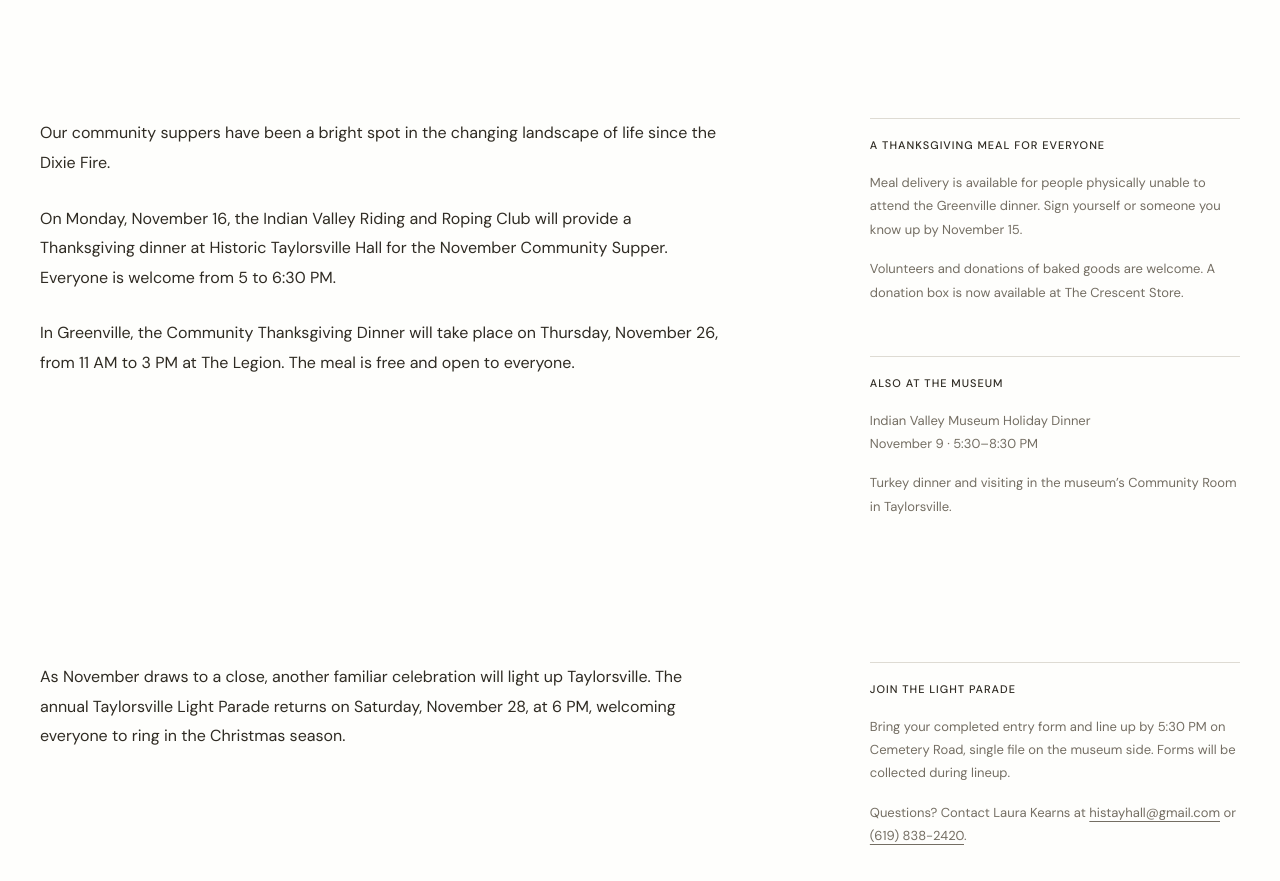
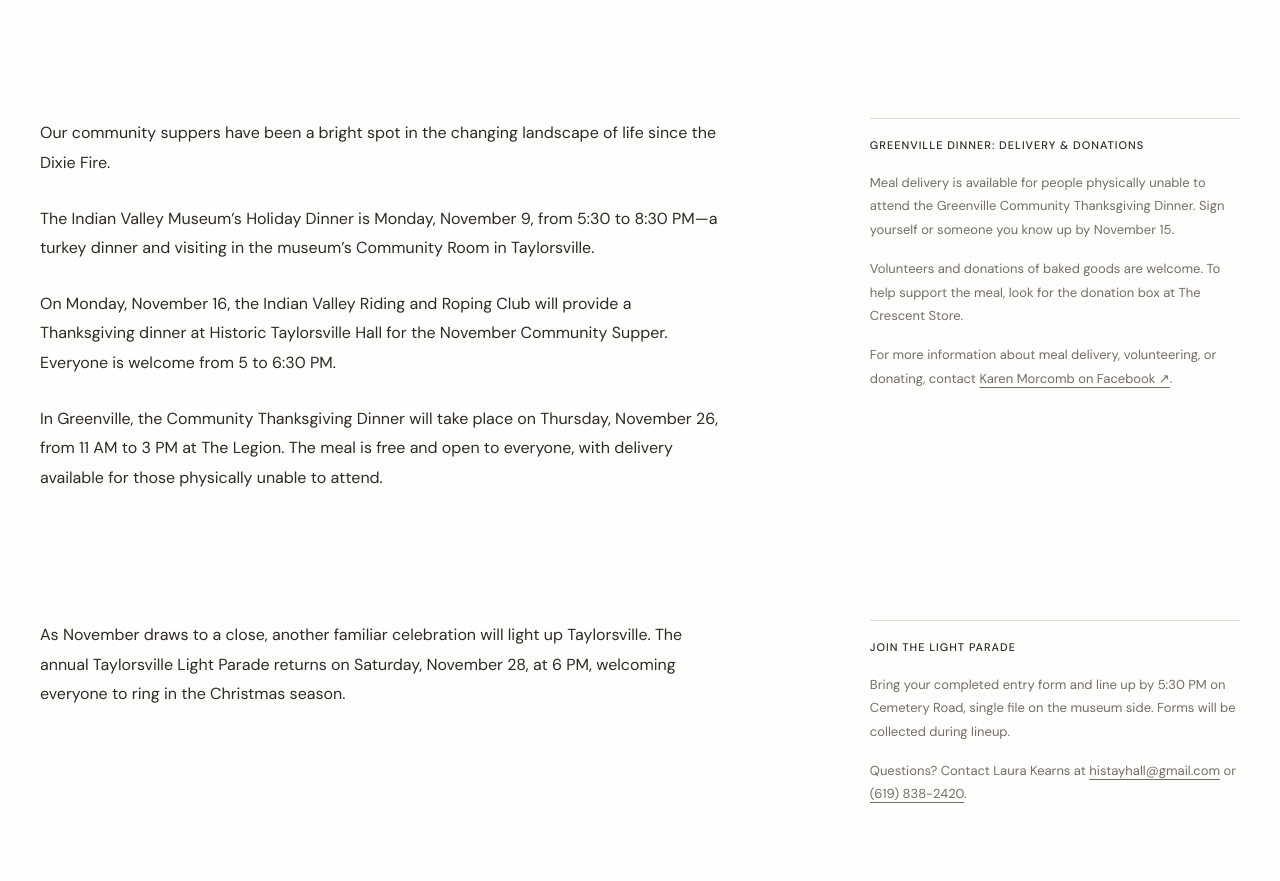
Before and after one commit to IndianValleyChamber/November_Newsletter_2026, a React (Vite) app: page / in a window 1280 px wide. Shown: the part 6080-6961 px from the top of the page. Built offline with nearby package versions, Linux system fonts and the light colour scheme; a web font is replaced by a local one.

Commit message:
'sidebar change'

```diff
--- a/src/App.jsx
+++ b/src/App.jsx
@@ -540,43 +540,53 @@ As autumn brings fresh color to Indian Valley, our community calendar reflects c
       Our community suppers have been a bright spot in the
       changing landscape of life since the Dixie Fire.
     </p>
+
+    <p>
+      The Indian Valley Museum’s Holiday Dinner is Monday,
+      November 9, from 5:30 to 8:30 PM—a turkey dinner and
+      visiting in the museum’s Community Room in Taylorsville.
+    </p>
+
     <p>
       On Monday, November 16, the Indian Valley Riding and
       Roping Club will provide a Thanksgiving dinner at Historic
       Taylorsville Hall for the November Community Supper.
       Everyone is welcome from 5 to 6:30 PM.
     </p>
+
     <p>
       In Greenville, the Community Thanksgiving Dinner will
       take place on Thursday, November 26, from 11 AM to 3 PM
-                at The Legion. The meal is free and open to everyone.
+      at The Legion. The meal is free and open to everyone,
+      with delivery available for those physically unable
+      to attend.
     </p>
   </div>
+
   <div className="sidebar-stack">
-              <Sidebar title="A Thanksgiving Meal for Everyone">
+<Sidebar title="Greenville Dinner: Delivery & Donations">
   <p>
-                  Meal delivery is available for people physically
-                  unable to attend the Greenville dinner. Sign yourself
-                  or someone you know up by November 15.
+    Meal delivery is available for people physically unable
+    to attend the Greenville Community Thanksgiving Dinner.
+    Sign yourself or someone you know up by November 15.
   </p>
+
   <p>
     Volunteers and donations of baked goods are welcome.
-                  A donation box is now available at The Crescent Store.
+    To help support the meal, look for the donation box
+    at The Crescent Store.
   </p>
-                <OptionalLink href={links.thanksgiving}>
-                  Meal Delivery & Volunteer Signup ↗
-                </OptionalLink>
-              </Sidebar>
 
-              <Sidebar title="Also at the Museum">
   <p>
-                  Indian Valley Museum Holiday Dinner
-                  <br />
-                  November 9 · 5:30–8:30 PM
-                </p>
-                <p>
-                  Turkey dinner and visiting in the museum’s Community
-                  Room in Taylorsville.
+    For more information about meal delivery, volunteering,
+    or donating, contact{" "}
+    <a
+      href="https://www.facebook.com/karen.morcomb"
+      target="_blank"
+      rel="noopener noreferrer"
+    >
+      Karen Morcomb on Facebook ↗
+    </a>.
   </p>
 </Sidebar>
   </div>
```
Lines whose indentation alone changed are shown as unchanged.
